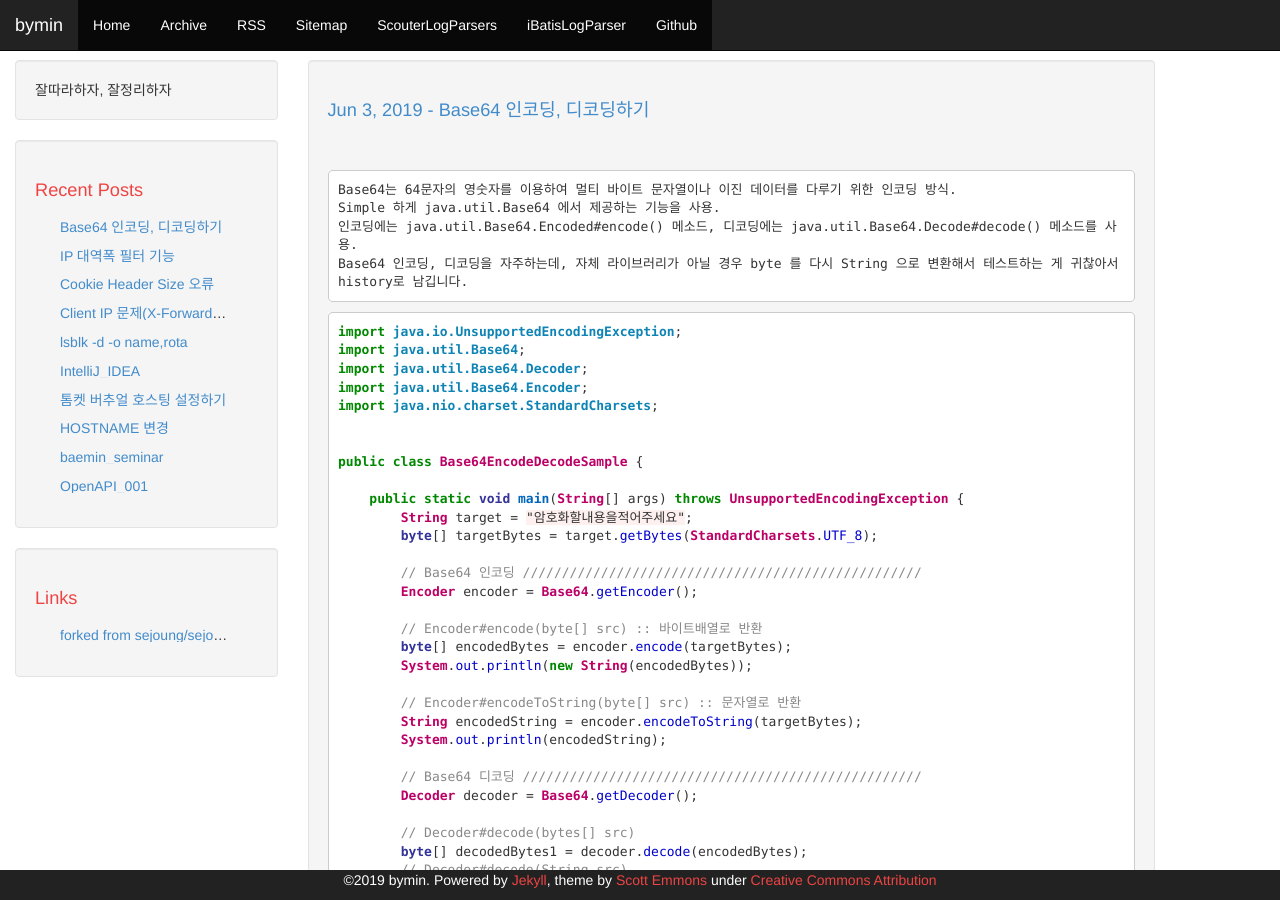
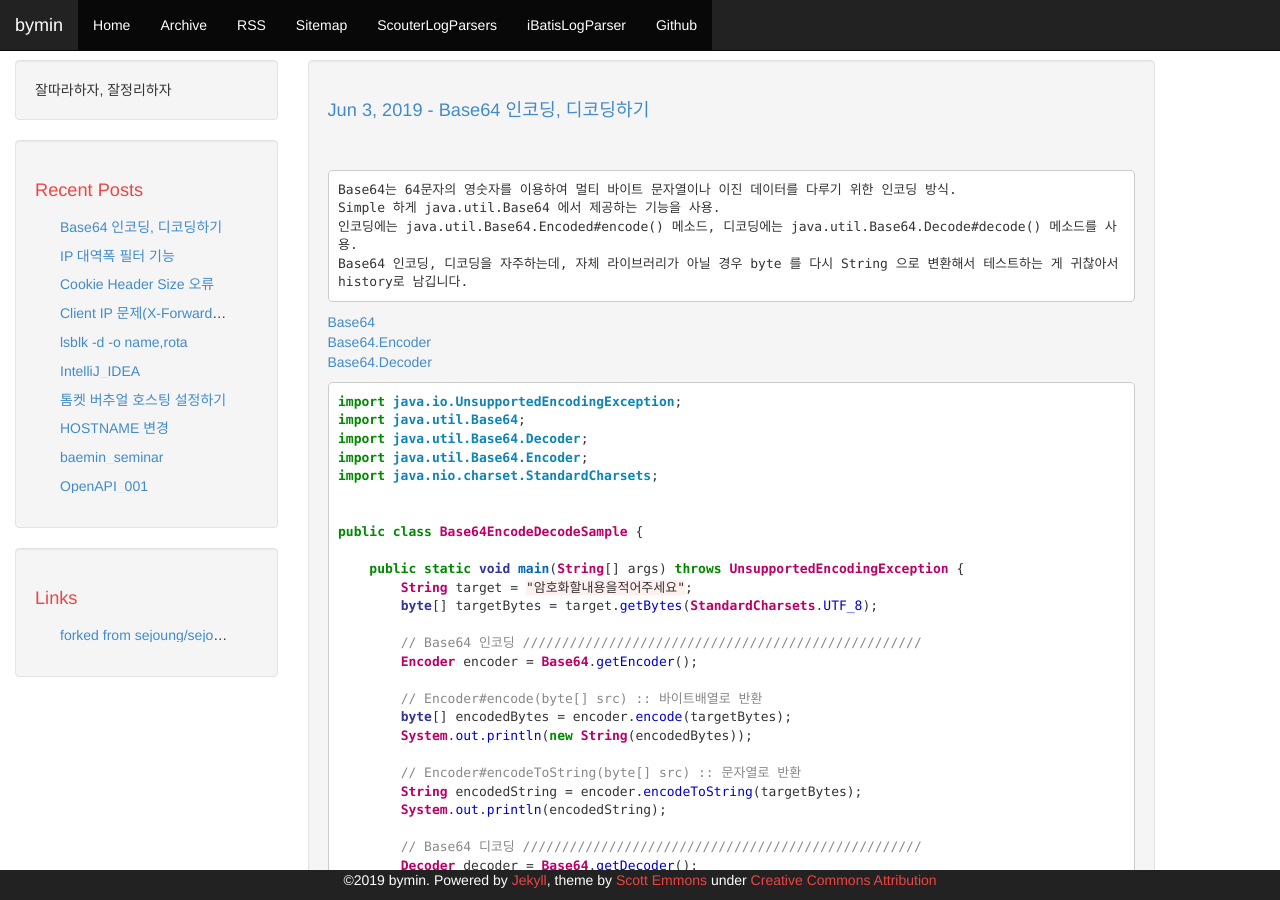
Before and after one commit to youngclown/youngclown.github.io, a Jekyll site: the page built from _posts/2019-06-03-Base64.md, in a window 1280 px wide and 900 px high. Built offline with Jekyll 4.4.1, drawn with Linux system fonts in a browser that asks for light colours.

Commit message:
참조 주소 추가

````diff
--- a/_posts/2019-06-03-Base64.md
+++ b/_posts/2019-06-03-Base64.md
@@ -10,6 +10,11 @@ Simple 하게 java.util.Base64 에서 제공하는 기능을 사용.
 인코딩에는 java.util.Base64.Encoded#encode() 메소드, 디코딩에는 java.util.Base64.Decode#decode() 메소드를 사용.
 Base64 인코딩, 디코딩을 자주하는데, 자체 라이브러리가 아닐 경우 byte 를 다시 String 으로 변환해서 테스트하는 게 귀찮아서 history로 남깁니다.
 ```
+
+[Base64](https://docs.oracle.com/javase/8/docs/api/java/util/Base64.html)
+[Base64.Encoder](https://docs.oracle.com/javase/8/docs/api/java/util/Base64.Encoder.html)
+[Base64.Decoder](https://docs.oracle.com/javase/8/docs/api/java/util/Base64.Decoder.html)
+
 
 ```java
 import java.io.UnsupportedEncodingException;
````
